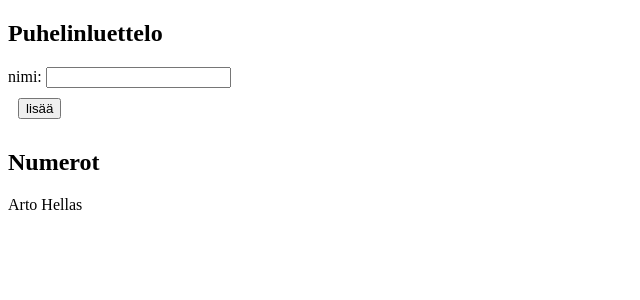
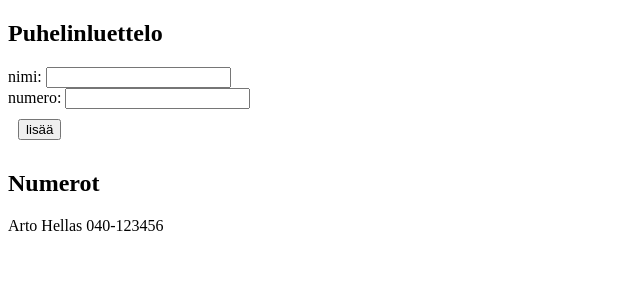
Before and after one commit to ilmari666/fullstackopen-part2, a React (Create React App) app in the folder puhelinluettelo/: page / in a window 1280 px wide. Shown: the top 300 px of the page, without its empty margins (0-640 px from the left). Built offline with nearby package versions, Linux system fonts and the light colour scheme; the HTML template or start-up script is replaced by a standard one.

Commit message:
add number

```diff
--- a/puhelinluettelo/src/App.js
+++ b/puhelinluettelo/src/App.js
@@ -1,20 +1,24 @@
 import React from 'react';
 import Button from './components/Button';
+import Contact from './components/Contact';
+
 
 class App extends React.Component {
   constructor(props) {
     super(props);
     this.state = {
       persons: [
-        { name: 'Arto Hellas' },
+        { name: 'Arto Hellas', number: '040-123456'},
       ],
       newName: '',
+      newNumber: '',
     };
   }
 
   onInputUpdate() {
     return (e) => {
-      this.setState({ newName: e.target.value });
+      const { value, name } = e.target;
+      this.setState({ [name]: value });
     };
   }
 
@@ -22,37 +26,41 @@ class App extends React.Component {
     return (e) => {
       e.preventDefault();
       this.setState((prevState) => {
-        const { newName, persons } = prevState;
+        const { newName, persons, newNumber } = prevState;
         const duplicate = persons.some(({ name }) => name === newName);
         if (duplicate) {
           return prevState;
         }
         return {
           newName: '',
-          persons: persons.concat([{ name: newName }]),
+          persons: persons.concat({ name: newName, number: newNumber }),
         };
       });
     };
   }
 
   render() {
-    const { persons, newName } = this.state;
+    const { persons, newName, newNumber } = this.state;
     return (
       <div>
         <h2>Puhelinluettelo</h2>
         <form onSubmit={this.submitForm()}>
           <div>
-            nimi: <input name="name" onChange={this.onInputUpdate()} value={newName} />
+            nimi: <input name="newName" onChange={this.onInputUpdate()} value={newName} />
+          </div>
+          <div>
+            numero: <input name="newNumber" onChange={this.onInputUpdate()} value={newNumber} />
           </div>
           <div>
             <Button type="submit">lisää</Button>
           </div>
         </form>
         <h2>Numerot</h2>
-        {persons.map(person => <p key={person.name}>{person.name}</p>)}
+        {persons.map((contact) => <Contact key={contact.name} {...contact} />)}
       </div>
     );
   }
 }
 
+
 export default App;
--- /dev/null
+++ b/puhelinluettelo/src/components/Contact.js
@@ -0,0 +1,5 @@
+import React from 'react';
+
+const Contact = ({name, number}) => (<p>{name} {number}</p>);
+
+export default Contact;
```
